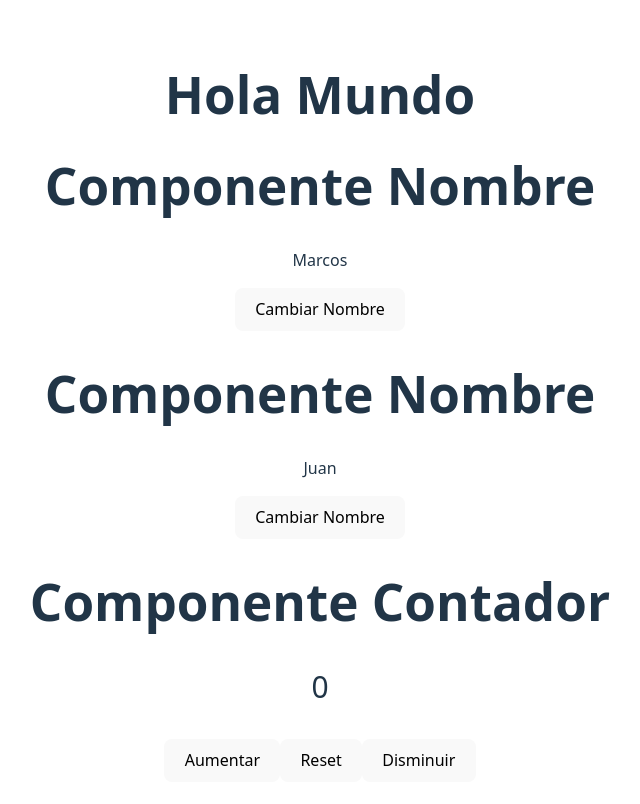
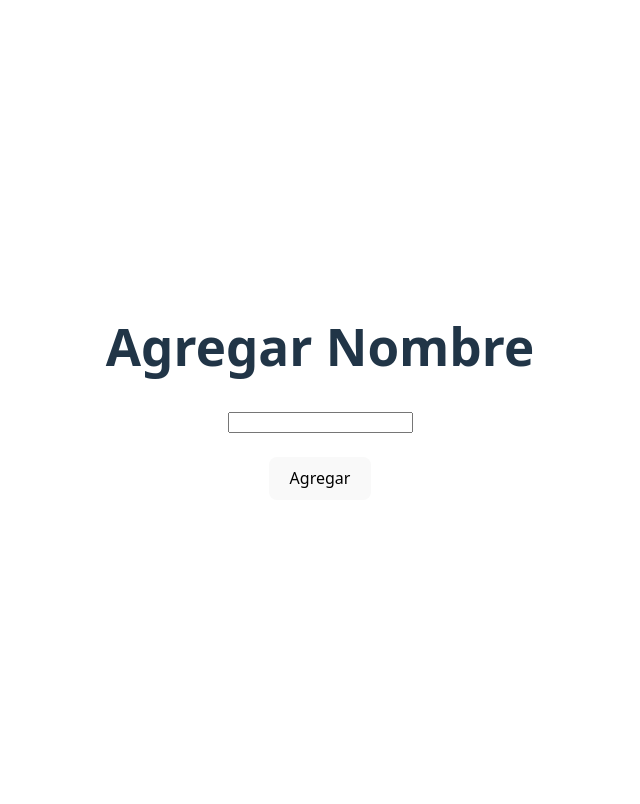
Before and after one commit to mrualesk/CLASES-KRUGER, a React (Vite) app in the folder FRONTEND/REACT/project_1/: page / in a window 1280 px wide. Shown: the top 804 px of the page, without its empty margins (320-960 px from the left). Built offline with nearby package versions, Linux system fonts and the light colour scheme.

Commit message:
Add array exercise file and expand array methods with examples in `metodos.js`.

```diff
--- a/FRONTEND/REACT/project_1/src/App.jsx
+++ b/FRONTEND/REACT/project_1/src/App.jsx
@@ -1,16 +1,21 @@
 import './App.css'
 import Nombre from "./components/Nombre.jsx";
 import Contador from "./components/Contador.jsx";
+import {Fragment} from "react";
+import {AgregarElemento} from "./components/AgregarElemento.jsx";
 
 function App() {
+    // Un elemento JSX O TSX solo puede devolver un nodo
+    // si queremos devolver mas de un nodo debemos usar Fragment o <></>
 
     return (
-        <>
-            <h1>Hola Mundo</h1>
-            <Nombre/>
-            <Nombre nombreInicial="Juan"/>
-            <Contador/>
-        </>
+        <Fragment>
+            <AgregarElemento/>
+            {/*<h1>Hola Mundo</h1>*/}
+            {/*<Nombre/>*/}
+            {/*<Nombre nombreInicial="Juan"/>*/}
+            {/*<Contador/>*/}
+        </Fragment>
     );
 }
 
--- /dev/null
+++ b/FRONTEND/REACT/project_1/src/components/AgregarElemento.jsx
@@ -0,0 +1,42 @@
+import {useState} from "react";
+
+export const AgregarElemento = () => {
+    const [listaNombres, setListaNombres] = useState([])
+    const [nombre, setNombre] = useState("")
+
+    const onChange = (e) => {
+        const valor = e.target.value
+        setNombre(valor)
+    }
+
+    const agregarNombre = () => {
+        setListaNombres([...listaNombres, nombre])
+    }
+
+    const eliminarNombre = (nombre) => {
+
+        const nombreFiltrados = listaNombres.filter(n => n !== nombre)
+
+        setListaNombres(nombreFiltrados)
+    }
+
+    return (
+        <>
+            <h1>Agregar Nombre</h1>
+            <input name="nombre" type="text" onChange={onChange}/>
+            <br/>
+            <br/>
+            <button onClick={agregarNombre}>Agregar</button>
+            <ul>
+                {
+                    listaNombres.map((nombre, index) => {
+                        return <div style={{display: "flex", justifyContent: "space-between"}}>
+                            <li>{nombre} {index}</li>
+                            <button onClick={() => eliminarNombre(nombre)}>X</button>
+                        </div>
+                    })
+                }
+            </ul>
+        </>
+    )
+}
--- a/FRONTEND/REACT/project_1/src/components/Nombre.jsx
+++ b/FRONTEND/REACT/project_1/src/components/Nombre.jsx
@@ -1,7 +1,9 @@
 import {useState} from "react";
 
 export default function Nombre({nombreInicial = "Marcos"}) {
+    // useState es un manejador de estado
     const [nombre, setNombre] = useState(nombreInicial);
+    // const [precio, setPrecio] = useState(0);
 
     return (
         <>
```
Also changed, not shown: 1 other file (tests, documents, lock files or other folders).
